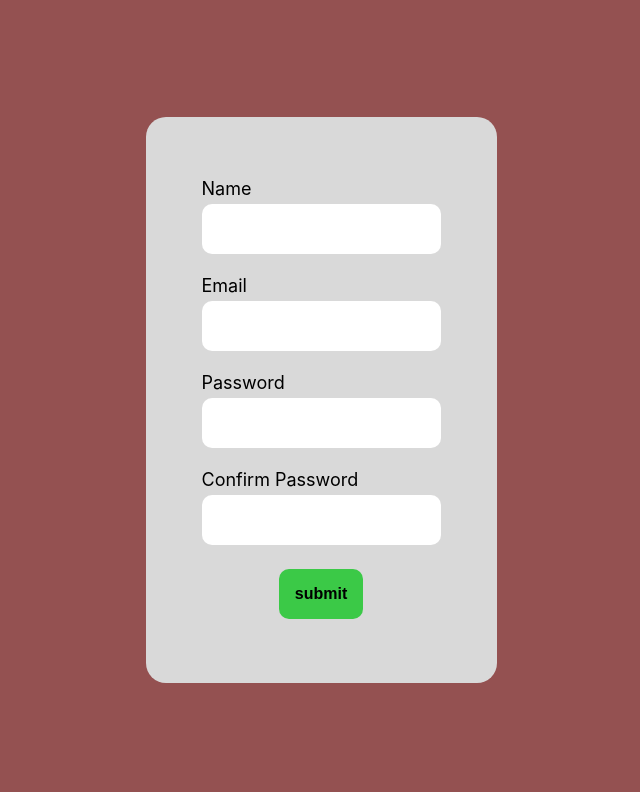
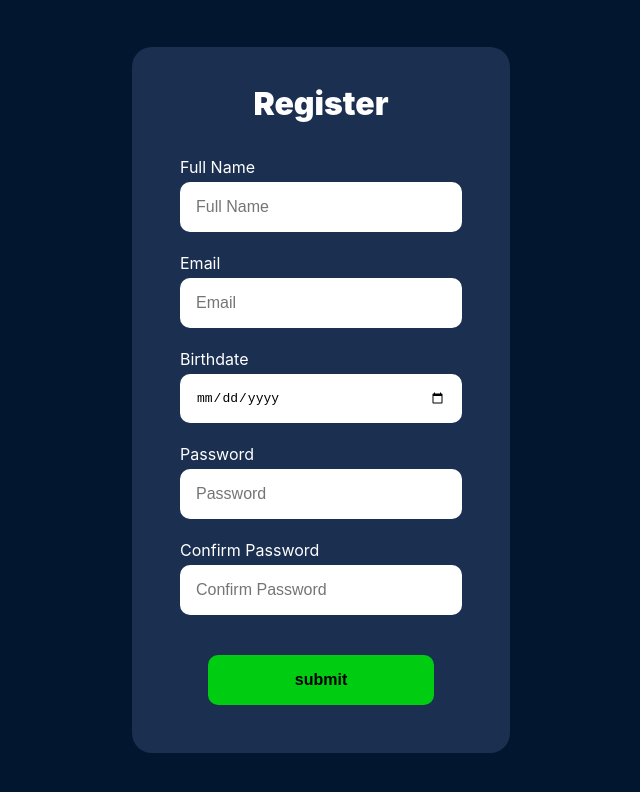
Before and after one commit to DhairyaKachhia/authorizationform, a React (Create React App) app: page / in a window 1280 px wide. Shown: the top 792 px of the page, without its empty margins (319-959 px from the left). Built offline with nearby package versions, Linux system fonts and the light colour scheme.

Commit message:
initial layout setup

```diff
--- a/src/App.css
+++ b/src/App.css
@@ -1,45 +1,37 @@
-body {
-  height: 100vh;
-  background-color: hsl(0, 29%, 45%);
-}
-
 .container {
   display: flex;
   flex-direction: column;
   justify-content: center;
   align-items: center;
   height: 100vh;
+  background-color: hsl(215, 88%, 10%);
 }
 
 form {
-  background-color: hsl(0, 0%, 85%);
-  padding: 3rem;
+  background-color: hsl(218, 49%, 21%);
+  padding: 1rem 3rem;
+  max-width: min-content;
   border-radius: 20px;
   text-align: center;
 }
 
-.input-text-box {
-  display: flex;
-  flex-direction: column;
-  align-items: flex-start;
-  padding: 0.5rem;
+.form-title {
+  color: white;
+  font-weight: 900;
 }
 
-.text-lable {
-  padding: 5px 0px;
-  font-size: large;
-}
-
-input {
+#submit-btn {
+  width: 80%;
   padding: 1rem;
+  margin: 2rem 0px;
   border: none;
   border-radius: 10px;
   font-size: medium;
+  font-weight: 600;
+  background-color: hsl(125, 100%, 40%);
+  cursor: pointer;
 }
 
-#submit-btn {
-  margin: 1rem;
-  font-size: medium;
-  font-weight: 600;
-  background-color: hsl(125, 57%, 51%);
+#submit-btn:hover {
+  background-color: hsl(125, 100%, 35%);
 }
--- a/src/App.js
+++ b/src/App.js
@@ -1,15 +1,71 @@
+import { useState } from "react";
 import "./App.css";
 import InputForm from "./layoutComponents/inputForm";
 
 function App() {
+  const [inputValues, setInputValues] = useState({
+    name: "",
+    email: "",
+    birthdate: "",
+    password: "",
+    confirmPassword: "",
+  });
+
+  const formFields = [
+    {
+      id: 1,
+      name: "name",
+      type: "text",
+      lable: "Full Name",
+      placeholder: "Full Name",
+    },
+    {
+      id: 2,
+      name: "email",
+      type: "email",
+      lable: "Email",
+      placeholder: "Email",
+    },
+    {
+      id: 3,
+      name: "birthdate",
+      type: "date",
+      lable: "Birthdate",
+      placeholder: "Birthdate",
+    },
+    {
+      id: 4,
+      name: "password",
+      type: "password",
+      lable: "Password",
+      placeholder: "Password",
+    },
+    {
+      id: 5,
+      name: "confirmPassword",
+      type: "password",
+      lable: "Confirm Password",
+      placeholder: "Confirm Password",
+    },
+  ];
+
+  const OnChange = (e) => {
+    setInputValues({ ...inputValues, [e.target.name]: e.target.value });
+  };
+
   return (
     <div className="container">
       <form>
-        <InputForm placeholder="Name" type="text" />
-        <InputForm placeholder="Email" type="text" />
-        <InputForm placeholder="Password" type="password" />
-        <InputForm placeholder="Confirm Password" type="password" />
-        <input id="submit-btn" type="submit" value="submit"></input>
+        <h1 className="form-title">Register</h1>
+        {formFields.map((input) => (
+          <InputForm
+            key={input.id}
+            {...input}
+            value={inputValues[input.name]}
+            handleOnChange={OnChange}
+          />
+        ))}
+        <button id="submit-btn">submit</button>
       </form>
     </div>
   );
--- /dev/null
+++ b/src/layoutComponents/inputForm.css
@@ -0,0 +1,32 @@
+.input-text-box {
+  display: flex;
+  flex-direction: column;
+  padding: 0.5rem 0rem;
+}
+
+.text-lable {
+  text-align: start;
+  padding: 5px 0px;
+  font-size: medium;
+  color: white;
+}
+
+input {
+  padding: 1rem;
+  width: 250px;
+  border: none;
+  border-radius: 10px;
+  font-size: medium;
+}
+
+span {
+  font-size: medium;
+  color: hsl(0, 100%, 65%);
+  text-align: start;
+  padding: 3px;
+  display: none;
+}
+
+input:invalid ~ span {
+  display: block;
+}
--- a/src/layoutComponents/inputForm.js
+++ b/src/layoutComponents/inputForm.js
@@ -1,18 +1,19 @@
 import React from "react";
+import "./inputForm.css";
 
 function InputForm(props) {
+  const { lable, errorMsg, handleOnChange, id, ...inputProps } = props;
+
   return (
     <div className="input-text-box">
-      <lable className="text-lable" for={props.placeholder}>
-        {props.placeholder}
-      </lable>
+      <lable className="text-lable">{lable}</lable>
 
       <input
         className="text-input-box"
-        type={props.type}
-        id={props.placeholder}
-        name={props.placeholder}
+        {...inputProps}
+        onChange={handleOnChange}
       ></input>
+      <span>{errorMsg}</span>
     </div>
   );
 }
```
Also changed, not shown: public/index.html (+0 -10 lines).
